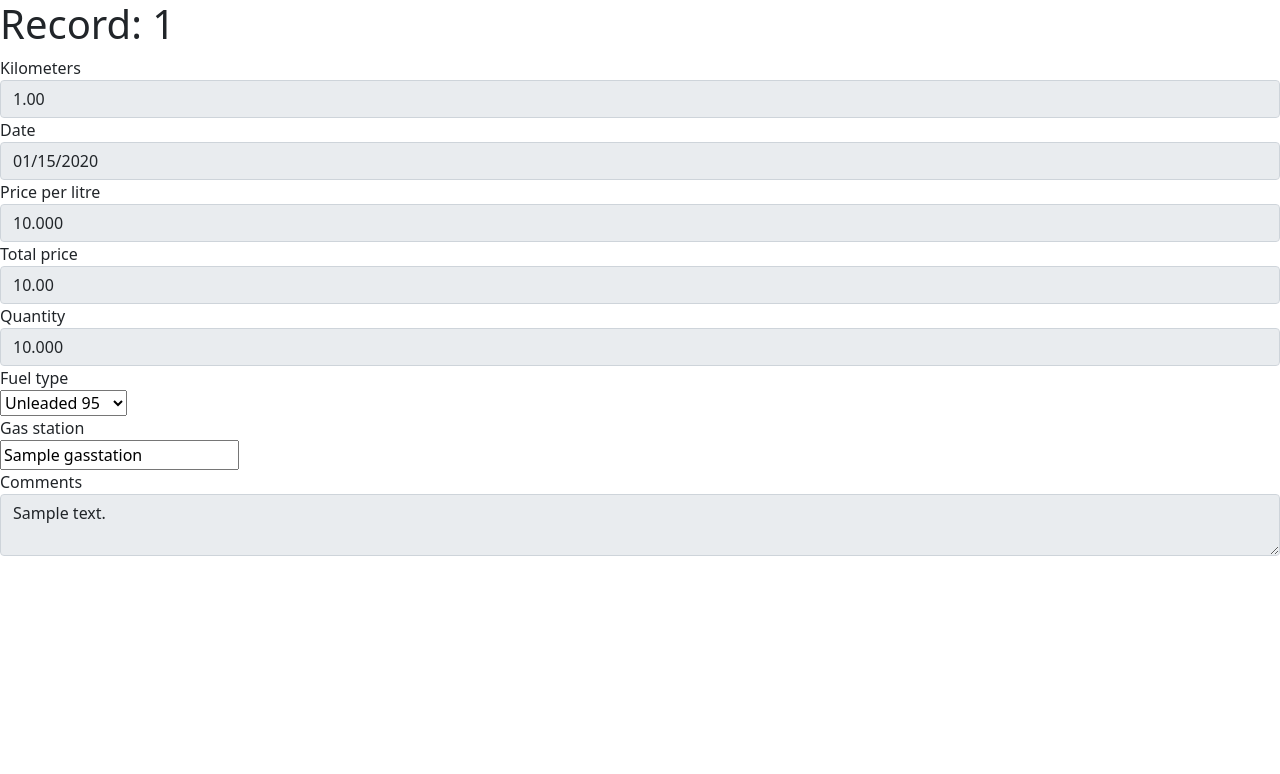
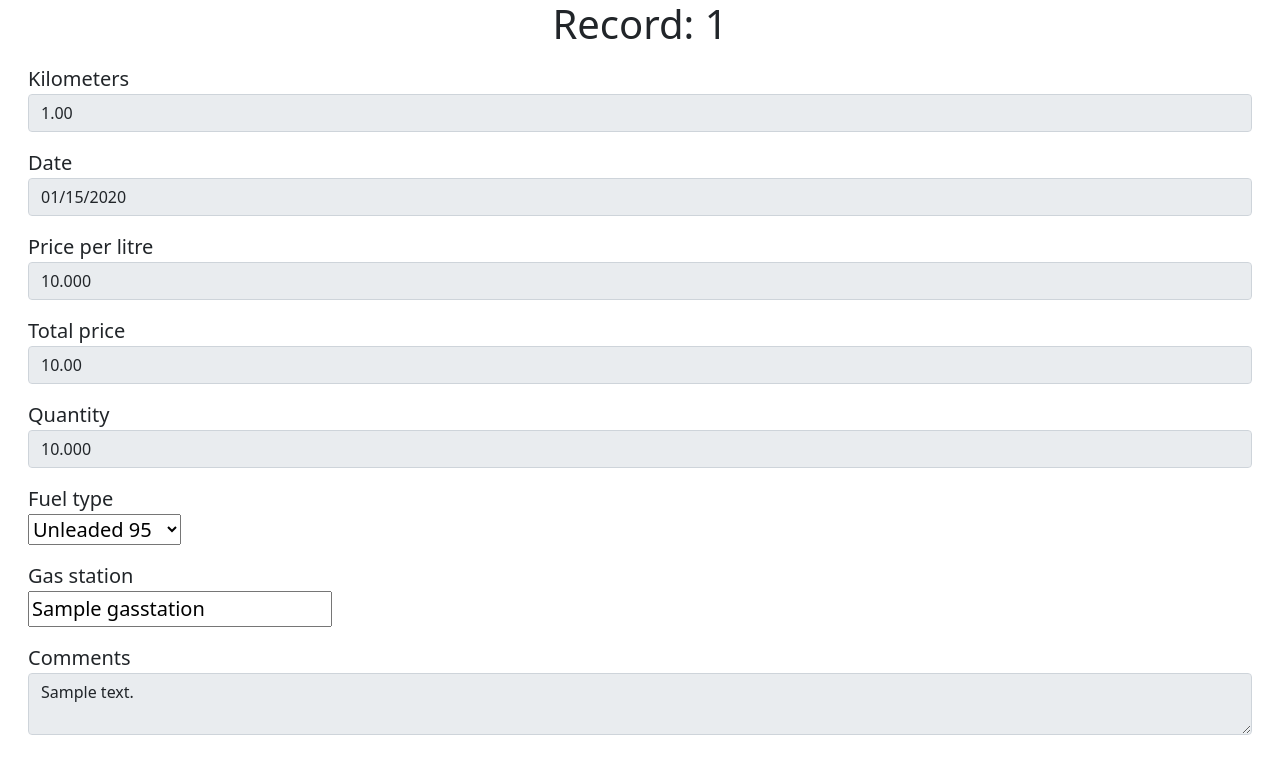
Before and after one commit to nikos-terzo/DjangoWorkspace, a Django app: page /kmrecord/records/1/ in a window 1280 px wide. Shown: the top 774 px of the page. Run offline with Django 3.2, Linux system fonts and the light colour scheme; a user stored in the database is signed in; tables that the repository leaves empty hold one stand-in row (values such as "Sample post"); data that the repository does not hold is empty.

Commit message:
Some bootstrap

```diff
--- a/carkm/carkm/templates/base.html
+++ b/carkm/carkm/templates/base.html
@@ -2,6 +2,7 @@
 <html>
 	<head>
 		<title>Km Record</title>
+		<meta name="viewport" content="width=device-width, initial-scale=1">
 		<link href="https://cdn.jsdelivr.net/npm/bootstrap@5.0.1/dist/css/bootstrap.min.css" rel="stylesheet" integrity="sha384-+0n0xVW2eSR5OomGNYDnhzAbDsOXxcvSN1TPprVMTNDbiYZCxYbOOl7+AMvyTG2x" crossorigin="anonymous">
 	</head>
 
--- a/carkm/kmrecord/templates/record.html
+++ b/carkm/kmrecord/templates/record.html
@@ -1,6 +1,6 @@
 {% extends "base.html" %}
 {% load guardian_tags %}
-{% load carkm_tags %}
+{% comment %} {% load carkm_tags %} {% endcomment %}
 {% comment %}
 context contains:
 fuelRecord: Object - Current FuelRecord to change or a previous one for add
@@ -43,31 +43,31 @@ function onFuelStatChange(form, changedName) {
 }
 </script>
 
-<h1>Record: {% if fuelRecord.id %}{{fuelRecord.id}}{% else %}New{% endif %}</h1>
+<h1 class="text-center">Record: {% if fuelRecord.id %}{{fuelRecord.id}}{% else %}New{% endif %}</h1>
 
-<form method="post" action={{formUrl}}>
+<form class="container-fluid" method="post" action={{formUrl}}>
 	{% csrf_token %}
-	<div class="form-group">
+	<div class="form-group form-control-lg">
 		<label for="km">Kilometers</label>
 		<input class="form-control" type="number" step="0.01" name="km" value="{{fuelRecord.km}}" {% if not formUrl %}readonly{% endif %} required>
 	</div>
-	<div class="form-group">
+	<div class="form-group form-control-lg">
 		<label for="date">Date</label>
 		<input class="form-control" type="date" name="date" value="{{fuelRecord.date|date:'Y-m-d'}}" {% if not formUrl %}readonly{% endif %} required>
 	</div>
-	<div class="form-group">
+	<div class="form-group form-control-lg">
 		<label for="pricePerLitre">Price per litre</label>
 		<input class="form-control" type="number" step="0.001" name="pricePerLitre" value="{{fuelRecord.pricePerLitre}}" placeholder="{{fuelRecord.pricePerLitre}}" oninput="onFuelStatChange(this.form, this.name)" {% if not formUrl %}readonly{% endif %}>
 	</div>
-	<div class="form-group">
+	<div class="form-group form-control-lg">
 		<label for="price">Total price</label>
 		<input class="form-control" type="number" step="0.01" name="price" value="{{fuelRecord.price}}" placeholder="0.00" oninput="onFuelStatChange(this.form, this.name)" {% if not formUrl %}readonly{% endif %}>
 	</div>
-	<div class="form-group">
+	<div class="form-group form-control-lg">
 		<label for="quantity">Quantity</label>
 		<input class="form-control" type="number" step="0.001" name="quantity" value="{{fuelRecord.quantity}}" placeholder="0.000" oninput="onFuelStatChange(this.form, this.name)" {% if not formUrl %}readonly{% endif %}>
 	</div>
-	<div class="form-group">
+	<div class="form-group form-control-lg">
 		<div><label for="fuelType">Fuel type</label></div>
 		<select name="fuelType">	<!-- TODO fix hardcoded -->
 			<option value="0" {% if fuelRecord.fuelType == 0 %} selected {% endif %}>Gas</option>
@@ -77,7 +77,7 @@ function onFuelStatChange(form, changedName) {
 			<option value="4" {% if fuelRecord.fuelType == 2 %} selected {% endif %}>Diesel</option>
 		</select>
 	</div>
-	<div class="form-group">
+	<div class="form-group form-control-lg">
 		<div><label for="gasStation">Gas station</label></div>
 		<input list="gasStations" name="gasStation" value="{{fuelRecord.gasStation.name}}" placeholder="Type to search...">
 		<datalist id="gasStations">
@@ -86,15 +86,13 @@ function onFuelStatChange(form, changedName) {
 		{% endfor %}
 		</datalist>
 	</div>
-	<div class="form-group">
+	<div class="form-group form-control-lg">
 		<label for="comments">Comments</label>
 		<textarea class="form-control" name="comments"  {% if not formUrl %}readonly{% endif %}>{{comments}}</textarea>
 	</div>
-
 	{% if formUrl %}
-	<button type="submit" class="btn btn-primary">Submit</button>
+	<button type="submit" class="btn-lg btn-primary form-control">Submit</button>
 	{% endif %}
 </form>
 
-
 {% endblock %}
```
Also changed, not shown: carkm/kmrecord/templates/car.html (+9 -11 lines), carkm/kmrecord/templates/cars.html (+5 -5 lines).
